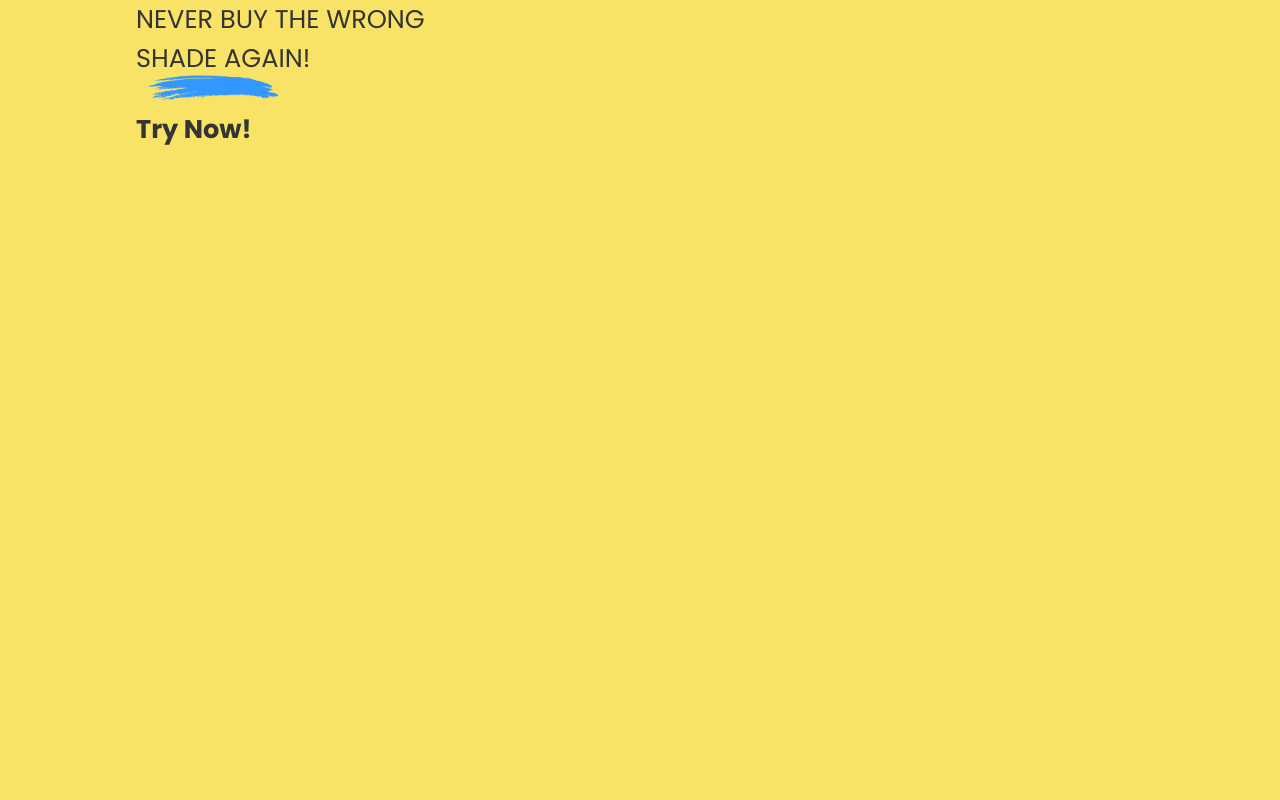
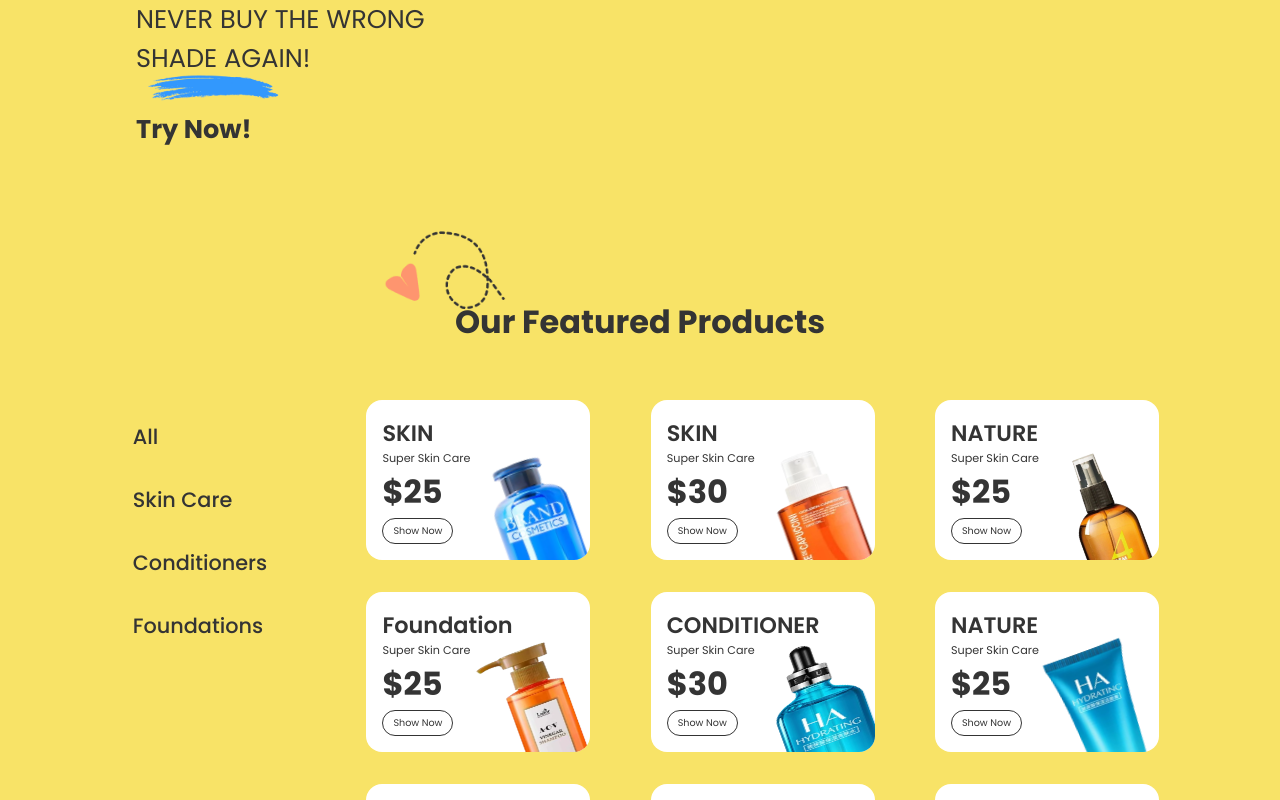
Before and after one commit to pmpeloc/ecommerce-template, a React (Create React App) app: page / in a window 1280 px wide. Shown: the part 945-1745 px from the top of the page. Before the commit the page ends 1222 px from the top, so only its background shows below. Built offline with nearby package versions, Linux system fonts and the light colour scheme.

Commit message:
feat: Products Featured added

```diff
--- a/src/App.js
+++ b/src/App.js
@@ -1,6 +1,7 @@
 import './App.css';
 import Header from './components/header/Header';
 import Hero from './components/hero/Hero';
+import Products from './components/products/Products';
 import Slider from './components/slider/Slider';
 import Virtual from './components/virtual/Virtual';
 
@@ -11,6 +12,7 @@
       <Hero />
       <Slider />
       <Virtual />
+      <Products />
     </div>
   );
 }
--- /dev/null
+++ b/src/components/products/Products.jsx
@@ -0,0 +1,48 @@
+import React, { useState } from 'react';
+import { useAutoAnimate } from '@formkit/auto-animate/react';
+
+import { ProductsData } from '../../data/products';
+import Plane from '../../assets/plane.png';
+import css from './Products.module.css';
+
+const Products = () => {
+  const [menuProducts, setMenuProducts] = useState(ProductsData);
+
+  const [parent] = useAutoAnimate();
+
+  const handleFilter = (type) => {
+    setMenuProducts(ProductsData.filter((product) => product.type === type));
+  };
+
+  return (
+    <div className={css.container}>
+      <img src={Plane} alt='plane' />
+      <h1>Our Featured Products</h1>
+      <div className={css.products}>
+        <ul className={css.menu}>
+          <li onClick={() => setMenuProducts(ProductsData)}>All</li>
+          <li onClick={() => handleFilter('skin care')}>Skin Care</li>
+          <li onClick={() => handleFilter('conditioner')}>Conditioners</li>
+          <li onClick={() => handleFilter('foundation')}>Foundations</li>
+        </ul>
+        <div className={css.list} ref={parent}>
+          {menuProducts.map((product, i) => (
+            <div className={css.product} key={i}>
+              <div className='left-s'>
+                <div className='name'>
+                  <span>{product.name}</span>
+                  <span>{product.detail}</span>
+                </div>
+                <span>${product.price}</span>
+                <div>Show Now</div>
+              </div>
+              <img src={product.img} alt={product.name} className='img-p' />
+            </div>
+          ))}
+        </div>
+      </div>
+    </div>
+  );
+};
+
+export default Products;
--- /dev/null
+++ b/src/components/products/Products.module.css
@@ -0,0 +1,62 @@
+.container {
+  padding: 0 2rem;
+  position: relative;
+  display: flex;
+  flex-direction: column;
+  gap: 2rem;
+  align-items: center;
+  justify-content: center;
+}
+
+.container > :nth-child(1) {
+  position: absolute;
+  width: 8rem;
+  left: 30%;
+  top: -3rem;
+}
+
+.products {
+  display: grid;
+  width: 90%;
+  grid-template-columns: 25% auto;
+}
+
+.menu {
+  list-style: none;
+  display: flex;
+  flex-direction: column;
+  gap: 2rem;
+  font-weight: 500;
+  font-size: 1.3rem;
+}
+
+.menu > li:hover {
+  color: var(--pink);
+  cursor: pointer;
+}
+
+.list {
+  display: grid;
+  grid-template-columns: repeat(auto-fill, minmax(200px, 1fr));
+  height: 25rem;
+  overflow-y: scroll;
+  grid-gap: 2rem;
+  justify-content: space-between;
+}
+
+.product {
+  width: 12rem;
+  height: 8rem;
+  background-color: white;
+  position: relative;
+  overflow: hidden;
+  padding: 1rem;
+  display: flex;
+  border-radius: 1rem;
+}
+
+.product > img {
+  top: 3rem;
+  width: 6rem;
+  height: 11rem;
+}
--- a/src/components/slider/Slider.jsx
+++ b/src/components/slider/Slider.jsx
@@ -22,7 +22,7 @@
         slidesPerGroup={1}
         loop={true}>
         {SliderProducts.map((slide, i) => (
-          <SwiperSlide>
+          <SwiperSlide key={i}>
             <div className='left-s'>
               <div className='name'>
                 <span>{slide.name}</span>
```
